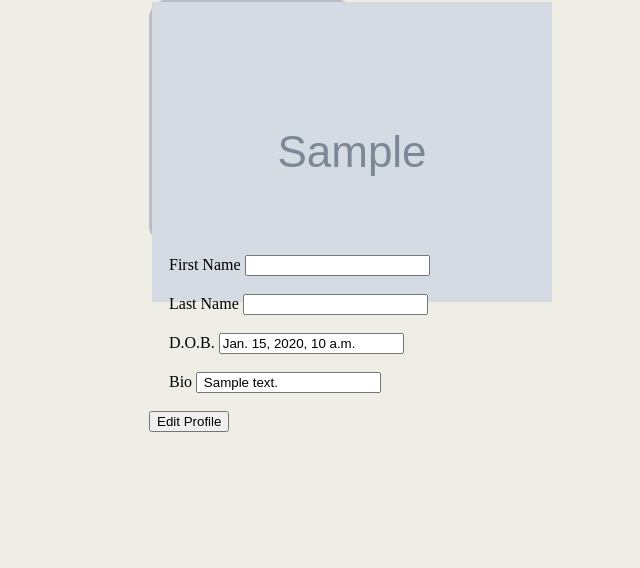
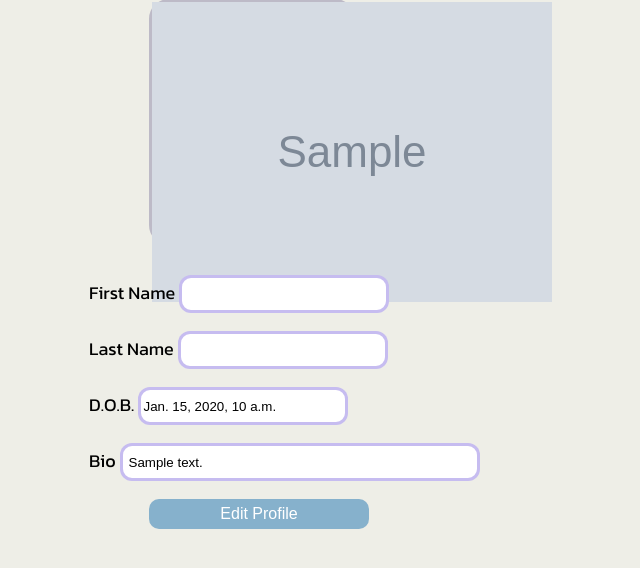
Before and after one commit to absekbhattarai/djangoassignment2.github.io, a Django app: template templates/templates/edit-profile.html in a window 1280 px wide. Shown: the part 128-696 px from the top of the page, without its empty margins (516-1156 px from the left). Run offline with Django 3.2, Linux system fonts and the light colour scheme; the template is opened without the code that fills it: most values are stand-ins (such as "Sample title", 1, 10 or a date in 2020); grey boxes marked "Sample" are stand-in pictures; form fields are guessed from the names that the template uses.

Commit message:
fourth commit

```diff
--- a/static/static/css/edit-profile.css
+++ b/static/static/css/edit-profile.css
@@ -24,21 +24,41 @@ header{
 }
 
 .details{
-    margin-left: 20px;
-    margin-top: 10px;
-
+    margin-top: 30px;
 }
 
-.name-container p{
-
-    font-size: 20px;
-    text-transform: uppercase;
+label{
     font-family: 'Kanit', sans-serif;
-    font-weight: bold;
+    font-size: 18px;
+    margin-left: -60px;
 }
 
-.bio-container{
-    font-family: 'Dancing Script', cursive;
+input{
+    border: solid rgba(129, 108, 221, 0.452);
+    width: 200px;
+    height: 30px;
+    border-radius: 12px;
+    color: black;
+}
 
-    font-weight: bold;
+.bio input{
+    width: 350px;
 }
+
+.btn button{
+    background-color: #6da3c7ce;
+    border: none;
+    color: white;
+    width: 220px;
+    font-style: normal;
+    text-align: center;
+    text-decoration: none;
+    font-size: 16px;
+    height: 30px;
+    border-radius: 10px;
+}
+
+.btn button:hover{
+    background-color: #1da5ff;
+    color: black;
+}
--- a/static/static/css/profile.css
+++ b/static/static/css/profile.css
@@ -84,12 +84,13 @@ body{
       width: 100%;
       margin-left: 15px;
       border-radius: 6px;
-      background-color: rgb(182, 181, 231);
+      padding-top: 10px;
+      background-color: rgba(120, 119, 167, 0.849);
       border: none;
   }
 
   .edit-btn:hover{
-      background-color: rgb(85, 62, 211);
+      background-color: rgb(83, 123, 255);
       color: white;
   }
 
--- a/templates/templates/edit-profile.html
+++ b/templates/templates/edit-profile.html
@@ -15,14 +15,15 @@
 <body>
     {% include 'templates/nav.html' %}<br><br><br>
     <header>Edit Profile</header>
-    <form action="/homepage/profile/edit/" method="POST" enctype="multipart/form-data">
+    <form action="/homepage/profile/edit-profile/" method="POST" enctype="multipart/form-data">
+        {% csrf_token %}
     {% for u_bio in bio_object %}
     <div class="image-bio-wrapper">
         <div class="image-container">
             <img class="profile-image" src="{{u_bio.profile_picture.url }}"><br>
         </div>
         <div class="details">
-            <div class="name-container"></div>
+
             <div class="fname"><label>First Name </label>{{user_form.first_name}}</div><br>
             <div class="lname"><label>Last Name </label>{{ user_form.last_name}}</div><br>
             <div class="date-of-birth"><label>D.O.B. </label><input name="date_of_birth" value="{{ u_bio.date_of_birth}}"></div><br>
@@ -30,7 +31,7 @@
 
         </div>
         <div class="btn">
-            <button type="submit" class="edit-btn">Edit Profile</a>
+            <button type="submit" class="edit-btn">Edit Profile</button>
         </div>
 
 
--- a/templates/templates/profile.html
+++ b/templates/templates/profile.html
@@ -20,7 +20,9 @@
         </div>
         <div class="details">
             <div class="name-container"><p class="profile-name">{{request.user}}</p></div>
-            <div class="bio-container">PLACE FOR BIO</div>
+
+            <div class="bio-container">{{user_profile.bio}}</div>
+
             <div class="dob-conatiner"><p class="dob"><small style="text-transform: uppercase; font-weight: bold;">Date of Birth: </small>{{user_profile.date_of_birth}}</p></div>
             <div class="joined-container"><h4 class="joined-at">Joined: {{request.user.date_joined | date:"F d Y"}}</h4></div>
         </div>
--- a/templates/views.py
+++ b/templates/views.py
@@ -134,7 +134,6 @@ def edit_user_profile(request):
         if user_form.is_valid and bio_form.is_valid:
             user_form.save()
             bio_instance = bio_form.save(commit=False)
-            bio_instance.user_id = request.user.id
             bio_instance.save()
             return redirect('/homepage/profile/')
         else:
@@ -169,4 +168,4 @@ def edit_blog(request,blog_id):
 def delete_blog(request,form_id):
      blog_object = BlogDetails.objects.get(id = form_id)
      blog_object.delete()
-     return redirect('/homepage/profile/')
+     return redirect('/homepage/profile')
```
Also changed, not shown: db.sqlite3.
